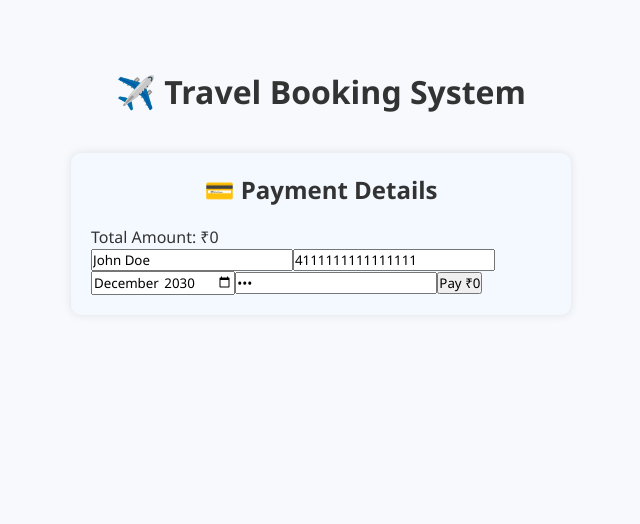
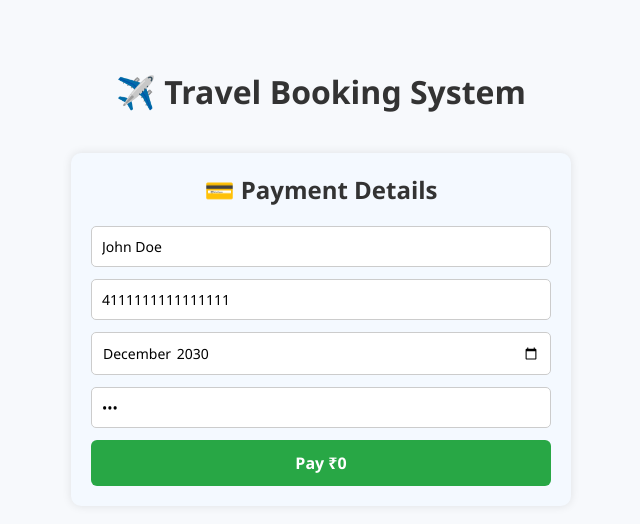
Before and after one commit to YallapragadaAparna/project-1, a React (Create React App) app in the folder frontend/my-app/: page /payment in a window 1280 px wide. Shown: the top 524 px of the page, without its empty margins (319-959 px from the left). Built offline with nearby package versions, Linux system fonts and the light colour scheme.

Commit message:
Refactor PaymentPage component and restore functionality

```diff
--- a/frontend/my-app/src/pages/PaymentPage.js
+++ b/frontend/my-app/src/pages/PaymentPage.js
@@ -1,94 +1,3 @@
-// import React, { useState, useEffect } from 'react';
-// import { useLocation, useNavigate } from 'react-router-dom';
-// import { payNow } from '../services/api';
-// import './PaymentPage.css';
-
-// const PaymentPage = () => {
-//   const { state } = useLocation();
-//   const navigate = useNavigate();
-
-//   const [form, setForm] = useState({
-//     card_number: '4111111111111111',
-//     card_holder: 'John Doe',
-//     expiry_date: '2030-12',
-//     cvv: '123'
-//   });
-
-//   const [price, setPrice] = useState(0);
-
-//   useEffect(() => {
-//     if (state?.flight && state?.total_passengers) {
-//       const total = Number(state.flight.Price.replace(",","")) * state.total_passengers;
-//       console.log(state.flight.Price);
-//       console.log(state.total_passengers);
-//     console.log(typeof state.flight.Price);
-//       console.log(typeof state.total_passengers);
-
-//       console.log("total is",total);
-//       setPrice(total);
-//     }
-
-//   }, [state]);
-
-//   const handleChange = (e) => {
-//     setForm({ ...form, [e.target.name]: e.target.value });
-//   };
-
-//   const handlePayment = async (e) => {
-//     e.preventDefault();
-
-//     const payload = {
-//       FlightCode: state.flight.FlightCode,
-//       Price: price,
-//       ...form
-//     };
-
-//     try {
-//       const res = await payNow(payload);
-//       const data = await res.json();
-
-//       if (res.ok) {
-//         alert('✅ Payment Successful!');
-//         navigate('/confirmation', {
-//           state: {
-//             booking_id: state.booking_id,
-//             amount_paid: price,
-//             flight: state.flight
-//           }
-//         });
-//       } else {
-//         alert(data.error || '❌ Payment failed');
-//       }
-//     } catch (err) {
-//       console.error('Payment error:', err);
-//       alert('❌ Network or server error');
-//     }
-//   };
-
-//   return (
-//     <div className="payment-container">
-//       <h2>💳 Payment Details</h2>
-
-//       {state?.flight && (
-//         <div className="summary-box">
-//           <p><strong>Flight:</strong> {state.flight.FlightName} ({state.flight.FlightCode})</p>
-//           <p><strong>Passengers:</strong> {state.total_passengers}</p>
-//           <p><strong>Total Amount:</strong> ₹{price}</p>
-//         </div>
-//       )}
-
-//       <form onSubmit={handlePayment} className="payment-form">
-//         <input type="text" name="card_holder" value={form.card_holder} onChange={handleChange} required />
-//         <input type="text" name="card_number" value={form.card_number} onChange={handleChange} required />
-//         <input type="month" name="expiry_date" value={form.expiry_date} onChange={handleChange} required />
-//         <input type="password" name="cvv" value={form.cvv} onChange={handleChange} maxLength="4" required />
-//         <button type="submit">Pay ₹{price}</button>
-//       </form>
-//     </div>
-//   );
-// };
-
-// export default PaymentPage;
 import React, { useState, useEffect } from 'react';
 import { useLocation, useNavigate } from 'react-router-dom';
 import { payNow } from '../services/api';
@@ -98,8 +7,6 @@ const PaymentPage = () => {
   const { state } = useLocation();
   const navigate = useNavigate();
 
-  const [price, setPrice] = useState(0);
-
   const [form, setForm] = useState({
     card_number: '4111111111111111',
     card_holder: 'John Doe',
@@ -107,14 +14,20 @@ const PaymentPage = () => {
     cvv: '123'
   });
 
+  const [price, setPrice] = useState(0);
+
   useEffect(() => {
     if (state?.flight && state?.total_passengers) {
-      const total =
-        Number(state.flight.Price.replace(/,/g, "")) *
-        state.total_passengers;
+      const total = Number(state.flight.Price.replace(",","")) * state.total_passengers;
+      console.log(state.flight.Price);
+      console.log(state.total_passengers);
+    console.log(typeof state.flight.Price);
+      console.log(typeof state.total_passengers);
 
+      console.log("total is",total);
       setPrice(total);
     }
+
   }, [state]);
 
   const handleChange = (e) => {
@@ -127,7 +40,6 @@ const PaymentPage = () => {
     const payload = {
       FlightCode: state.flight.FlightCode,
       Price: price,
-      contact_email: state.contact_email,   // ✅ VERY IMPORTANT
       ...form
     };
 
@@ -136,7 +48,7 @@ const PaymentPage = () => {
       const data = await res.json();
 
       if (res.ok) {
-        alert("✅ Payment Successful! Email Sent!");
+        alert('✅ Payment Successful!');
         navigate('/confirmation', {
           state: {
             booking_id: state.booking_id,
@@ -145,11 +57,11 @@ const PaymentPage = () => {
           }
         });
       } else {
-        alert(data.error || "❌ Payment failed");
+        alert(data.error || '❌ Payment failed');
       }
     } catch (err) {
-      console.error(err);
-      alert("❌ Network error");
+      console.error('Payment error:', err);
+      alert('❌ Network or server error');
     }
   };
 
@@ -157,37 +69,19 @@ const PaymentPage = () => {
     <div className="payment-container">
       <h2>💳 Payment Details</h2>
 
-      <div>
-        <p>Total Amount: ₹{price}</p>
-      </div>
+      {state?.flight && (
+        <div className="summary-box">
+          <p><strong>Flight:</strong> {state.flight.FlightName} ({state.flight.FlightCode})</p>
+          <p><strong>Passengers:</strong> {state.total_passengers}</p>
+          <p><strong>Total Amount:</strong> ₹{price}</p>
+        </div>
+      )}
 
-      <form onSubmit={handlePayment}>
-        <input name="card_holder"
-          value={form.card_holder}
-          onChange={handleChange}
-          required
-        />
-
-        <input name="card_number"
-          value={form.card_number}
-          onChange={handleChange}
-          required
-        />
-
-        <input type="month"
-          name="expiry_date"
-          value={form.expiry_date}
-          onChange={handleChange}
-          required
-        />
-
-        <input type="password"
-          name="cvv"
-          value={form.cvv}
-          onChange={handleChange}
-          required
-        />
-
+      <form onSubmit={handlePayment} className="payment-form">
+        <input type="text" name="card_holder" value={form.card_holder} onChange={handleChange} required />
+        <input type="text" name="card_number" value={form.card_number} onChange={handleChange} required />
+        <input type="month" name="expiry_date" value={form.expiry_date} onChange={handleChange} required />
+        <input type="password" name="cvv" value={form.cvv} onChange={handleChange} maxLength="4" required />
         <button type="submit">Pay ₹{price}</button>
       </form>
     </div>
```
